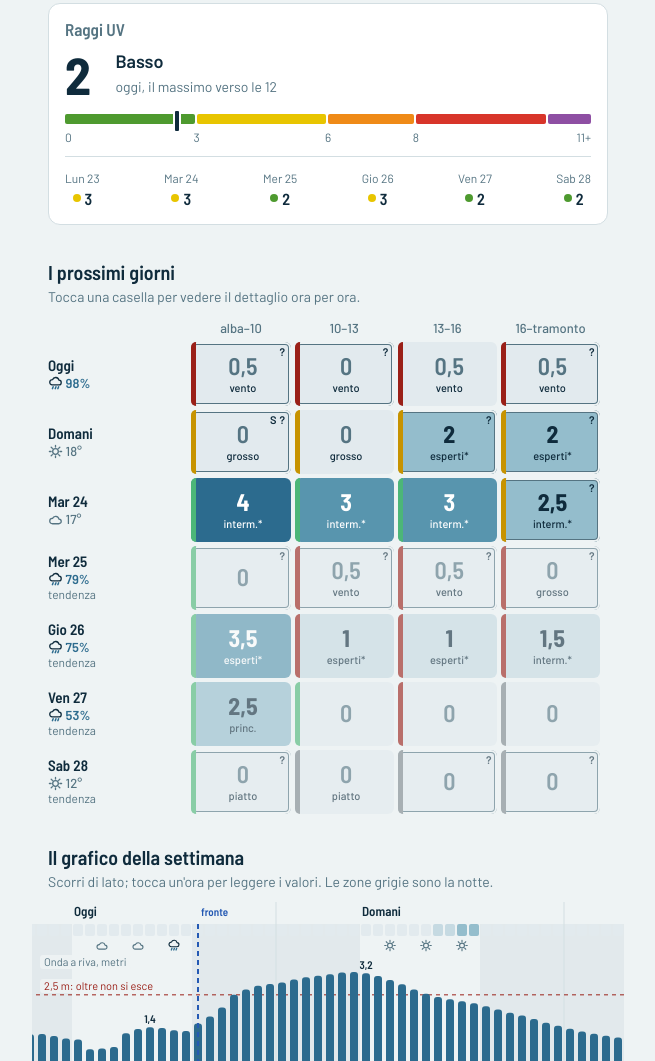
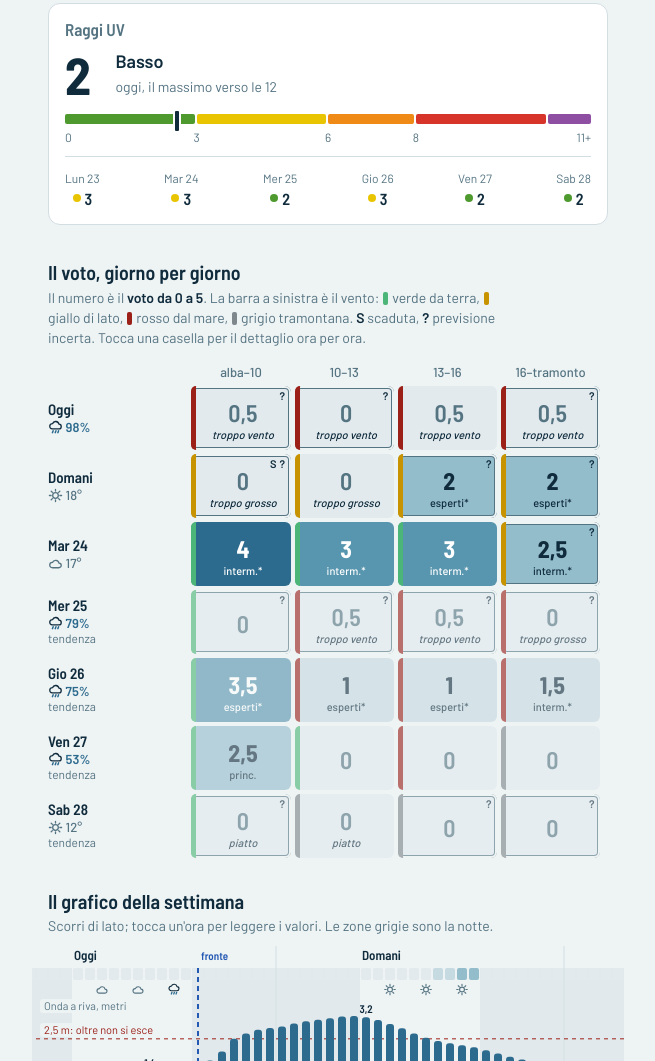
Before and after one commit to enricomariacaporossi/surf-lazio, a plain HTML site: page index.html in a window 1280 px wide. Shown: the part 899-1960 px from the top of the page, without its empty margins (312-967 px from the left). Drawn offline with Linux system fonts and the light colour scheme.

Commit message:
Griglia: motivi scritti per intero e chiave sotto il titolo
- «vento» e «grosso» diventano «troppo vento» e «troppo grosso», in corsivo: non si leggono piu' come valori
- titolo «Il voto, giorno per giorno» e una riga che spiega numero, barra del vento, S e ?
- S e ? non coprono piu' il voto

Co-Authored-By: Claude Opus 5.5 <noreply@anthropic.com>
Claude-Session: https://claude.ai/code/session_01RcrmdSTD1xCHmmKv7bKeQ2

```diff
--- a/app.js
+++ b/app.js
@@ -101,9 +101,10 @@ const LIVELLO_CELLA = {
   "esperti": "esperti",
   "esperti o intermedi accompagnati": "esperti*",
   "intermedi, principianti sulle schiume": "interm.*",
+  // i motivi di un voto basso, scritti per intero: «0,5 vento» si leggeva come mezzo nodo
   "piatto": "piatto",
-  "nessuno": "vento",
-  "nessuno (troppo grosso)": "grosso",
+  "nessuno": "troppo vento",
+  "nessuno (troppo grosso)": "troppo grosso",
   "nessuno (temporale)": "temporale",
 };
 const MOTIVI_ZERO = ["piatto", "nessuno", "nessuno (troppo grosso)", "nessuno (temporale)"];
@@ -486,10 +487,11 @@ function disegnaGriglia(spot) {
       if (f.segnali.some((s) => s.startsWith("incerto"))) marche.push("?");
       const livello = LIVELLO_BREVE[f.livello] || f.livello;
       const sotto = f.voto > 0 || MOTIVI_ZERO.includes(f.livello) ? (LIVELLO_CELLA[f.livello] || "") : "";
+      const motivo = MOTIVI_ZERO.includes(f.livello) ? " motivo" : "";
       const etichetta = `${nomeGiorno(g.data)} ${FASCE[chiave].frase}: voto ${numero(f.voto)}, ${livello}, vento ${f.colore}`;
       return `<td><button type="button" class="cella v${Math.floor(f.voto)} vento-${f.colore}${marche.includes("?") ? " incerto" : ""}"
         data-cella="${id}" aria-expanded="${stato.aperta === id}" aria-label="${etichetta}">
-        <span class="voto">${voto(f.voto)}</span><span class="livello">${sotto}</span>
+        <span class="voto">${voto(f.voto)}</span><span class="livello${motivo}">${sotto}</span>
         ${marche.length ? `<span class="marca" aria-hidden="true">${marche.join(" ")}</span>` : ""}
       </button></td>`;
     }).join("");
@@ -505,8 +507,11 @@ function disegnaGriglia(spot) {
     return riga + aperta;
   }).join("");
   return `<section class="settimana">
-    <h3>I prossimi giorni</h3>
-    <p class="istruzione">Tocca una casella per vedere il dettaglio ora per ora.</p>
+    <h3>Il voto, giorno per giorno</h3>
+    <p class="chiave">Il numero è il <strong>voto da 0 a 5</strong>. La barra a sinistra è il vento:
+      <span class="campione vento-verde"></span>verde da terra, <span class="campione vento-giallo"></span>giallo di lato,
+      <span class="campione vento-rosso"></span>rosso dal mare, <span class="campione vento-grigio"></span>grigio tramontana.
+      <b>S</b> scaduta, <b>?</b> previsione incerta. Tocca una casella per il dettaglio ora per ora.</p>
     <table class="griglia">
       <thead><tr><th class="giorno"></th>${intestazione}</tr></thead>
       <tbody>${righe}</tbody>
--- a/style.css
+++ b/style.css
@@ -240,6 +240,9 @@ h1, h2, h3 { font-family: var(--stretto); font-weight: 600; line-height: 1.15; m
 
 .settimana { padding: 20px 0 8px; }
 .settimana h3 { font-size: 20px; margin-bottom: 2px; }
+.chiave { margin: 4px 0 12px; max-width: 34em; font-size: 14px; line-height: 1.45; color: var(--fondale); }
+.chiave strong, .chiave b { color: var(--inchiostro); font-weight: 600; }
+.campione { display: inline-block; width: 5px; height: 13px; margin: 0 4px 0 1px; border-radius: 2px; vertical-align: -2px; background: var(--colore-vento, var(--grigio)); }
 .istruzione { margin: 0 0 10px; font-size: 14px; color: var(--fondale); }
 
 .griglia { width: 100%; border-collapse: separate; border-spacing: 4px; margin: 0 -4px; table-layout: fixed; }
@@ -256,7 +259,7 @@ h1, h2, h3 { font-family: var(--stretto); font-weight: 600; line-height: 1.15; m
   justify-content: center;
   width: 100%;
   min-height: 58px;
-  padding: 6px 2px 6px 6px;
+  padding: 12px 2px 6px 6px;  /* sopra c'e' posto per S e ? senza coprire il voto */
   border: 0;
   border-radius: 6px;
   font-family: var(--stretto);
@@ -275,6 +278,7 @@ h1, h2, h3 { font-family: var(--stretto); font-weight: 600; line-height: 1.15; m
 .cella .voto { font-size: 24px; font-weight: 700; line-height: 1; }
 .cella.v0 .voto { color: var(--fondale); font-weight: 600; }
 .cella .livello { font: 500 11px/1.2 var(--testo); margin-top: 3px; }
+.cella .livello.motivo { font-style: italic; text-align: center; }
 .cella .marca { position: absolute; top: 4px; right: 5px; font: 700 11px/1 var(--testo); letter-spacing: 0.04em; }
 
 .cella.v0 { background: var(--v0); }
```
